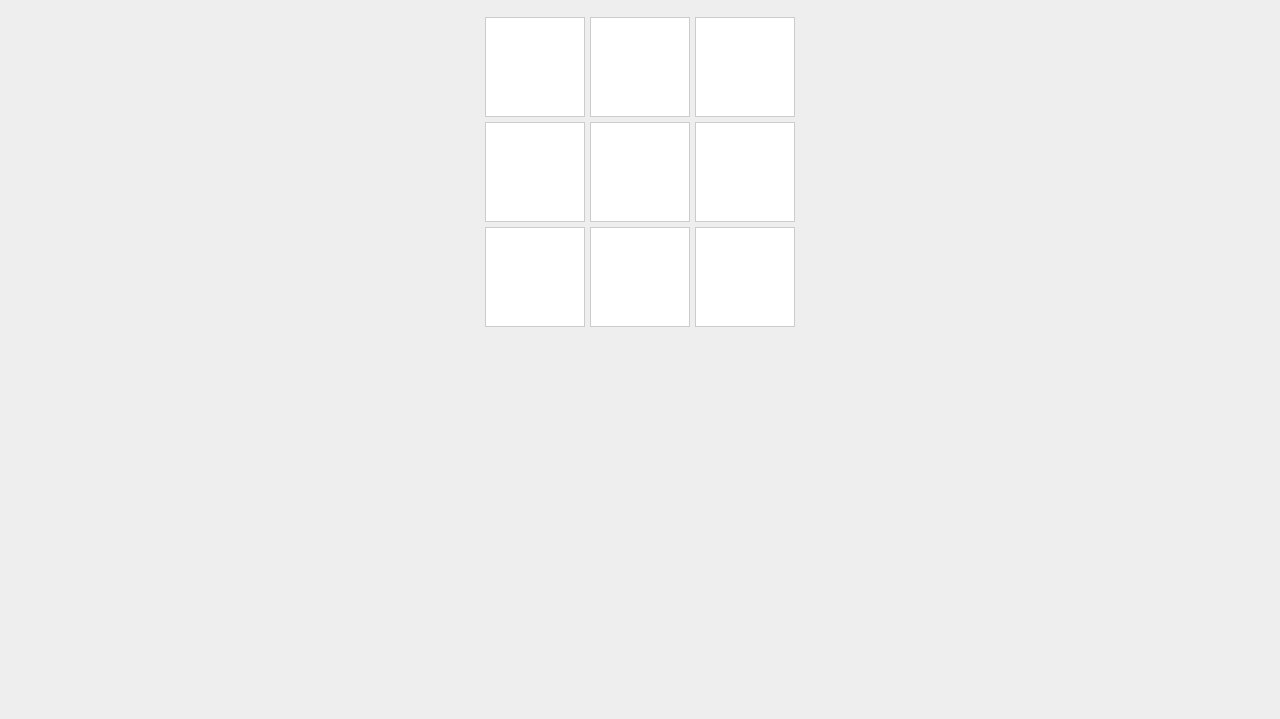
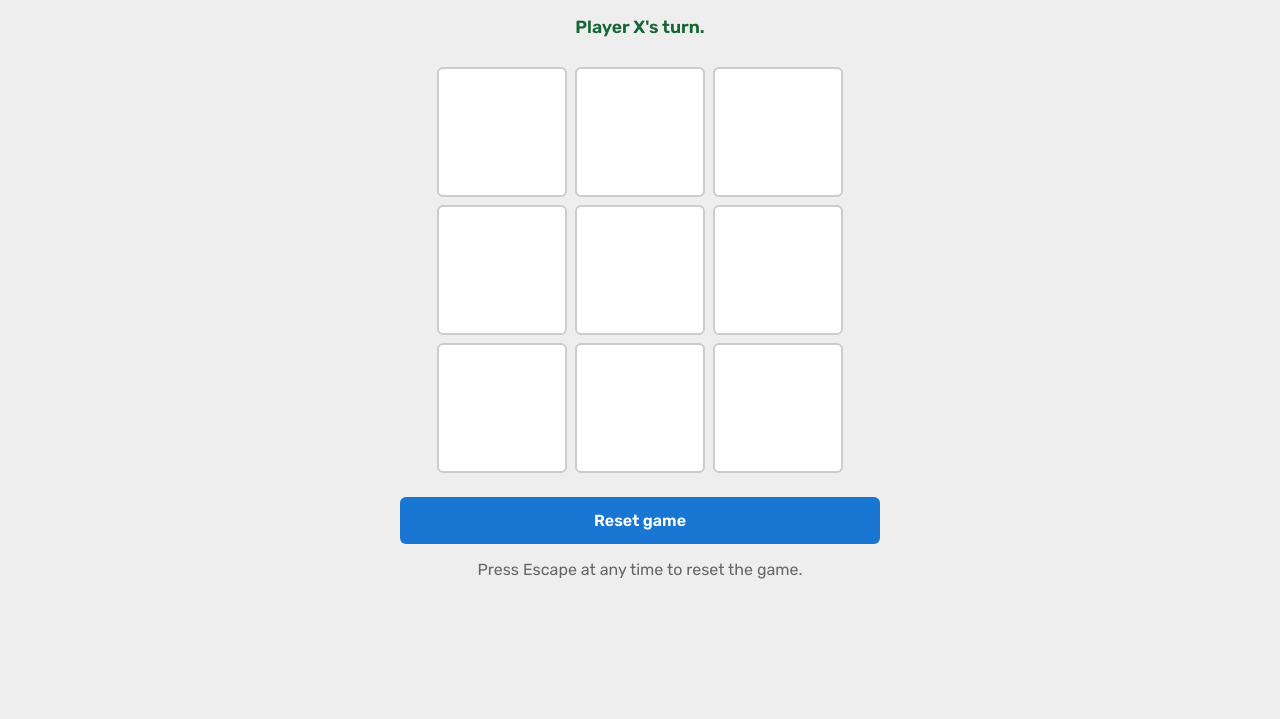
Before and after one commit to 9gkc/TicTacToe, a plain HTML site: page index.html in a window 1280 px wide. Shown: the part 81-800 px from the top of the page. Drawn offline with Linux system fonts and the light colour scheme.

Commit message:
Fix game state and improve player UX

```diff
--- a/index.html
+++ b/index.html
@@ -3,7 +3,7 @@
   <head>
     <meta charset="UTF-8" />
     <meta name="viewport" content="width=device-width, initial-scale=1.0" />
-    <title>Project</title>
+    <title>Accessible Tic Tac Toe</title>
     <link rel="stylesheet" href="main.css" />
     <link rel="preconnect" href="https://fonts.googleapis.com" />
     <link rel="preconnect" href="https://fonts.gstatic.com" crossorigin />
@@ -12,8 +12,13 @@
       rel="stylesheet" />
   </head>
   <body>
-    <h1>Tic Tac Toe Game</h1>
-    <div class="board"></div>
+    <main>
+      <h1>Tic Tac Toe</h1>
+      <p id="game-status" class="game-status" role="status" aria-live="polite">Player X's turn.</p>
+      <div class="board" role="grid" aria-label="Tic Tac Toe board"></div>
+      <button type="button" id="reset-game" class="reset-game">Reset game</button>
+      <p class="help-text">Press Escape at any time to reset the game.</p>
+    </main>
     <script src="main.js"></script>
   </body>
 </html>
--- a/main.css
+++ b/main.css
@@ -1,42 +1,100 @@
 * {
-  -webkit-box-sizing: border-box;
   box-sizing: border-box;
 }
 body {
   font-family: "Rubik", sans-serif;
-  font-optical-sizing: auto;
   background-color: #eee;
   margin: 0;
+  color: #1f2937;
+}
+main {
+  max-width: 520px;
+  margin: 0 auto;
+  padding: 0 20px 32px;
 }
 h1 {
   padding: 20px;
-  margin: 0 0 20px;
+  margin: 0 -20px 20px;
   background-color: white;
   text-align: center;
 }
+.game-status {
+  min-height: 1.5em;
+  text-align: center;
+  font-size: 1.1rem;
+  font-weight: 600;
+}
+.game-status[data-tone="success"] {
+  color: #166534;
+}
 .board {
   display: grid;
-  grid-template-columns: repeat(3, 100px);
-  grid-template-rows: repeat(3, 100px);
-  gap: 5px;
+  grid-template-columns: repeat(3, minmax(80px, 130px));
+  grid-template-rows: repeat(3, minmax(80px, 130px));
+  gap: 8px;
   justify-content: center;
+  margin: 24px auto;
 }
 .cell {
   background-color: white;
-  border: 1px solid #ccc;
+  border: 2px solid #ccc;
+  border-radius: 6px;
   display: flex;
   justify-content: center;
   align-items: center;
-  font-size: 50px;
+  font-size: clamp(2.5rem, 12vw, 4rem);
+  font-weight: bold;
   cursor: pointer;
-  transition: 0.3s;
+  transition: 0.2s;
 }
-.cell:hover {
+.cell:not(:disabled):hover {
   background-color: #f9f9f9;
+  border-color: #888;
+}
+.cell:focus-visible,
+.reset-game:focus-visible {
+  outline: 3px solid #1976d2;
+  outline-offset: 3px;
+}
+.cell:disabled {
+  cursor: not-allowed;
 }
 .player-x {
-  color: #f00;
+  color: #d32f2f;
 }
 .player-o {
-  color: #00f;
+  color: #1565c0;
 }
+.winning-cell {
+  background-color: #fff3cd;
+  border-color: #f59e0b;
+}
+.reset-game {
+  display: block;
+  width: 100%;
+  padding: 14px 20px;
+  border: none;
+  border-radius: 6px;
+  background-color: #1976d2;
+  color: white;
+  font: inherit;
+  font-weight: 600;
+  cursor: pointer;
+}
+.reset-game:hover {
+  background-color: #0d47a1;
+}
+.help-text {
+  text-align: center;
+  color: #666;
+}
+@media (max-width: 360px) {
+  main {
+    padding-left: 12px;
+    padding-right: 12px;
+  }
+  h1 {
+    margin-left: -12px;
+    margin-right: -12px;
+  }
+}
--- a/main.js
+++ b/main.js
@@ -1,34 +1,8 @@
 const board = document.querySelector(".board");
-let currentPlayer = "X";
-let cells = Array.from({ length: 9 });
-
-const handleClick = (e) => {
-  const cellIndex = e.target.dataset.index;
-  // console.log(cellIndex);
-  // Check If Cell Is Empty Or No
-  if (cells[cellIndex]) return;
-  updateCell(cellIndex, currentPlayer);
-  const winner = checkWinner();
-  console.log(winner);
-  if (winner || !cells.includes(undefined)) {
-    alert(winner ? `Player ${winner} Wins!` : "Its a Draw!");
-    resetGame();
-  }
-};
-
-const updateCell = (index, value) => {
-  cells[index] = value; // Update Array Value
-  const cell = board.querySelector(`[data-index="${index}"]`);
-  cell.textContent = value;
-  cell.classList.add(value === "X" ? "player-x" : "player-o");
-  // Switch Player
-  currentPlayer = currentPlayer === "X" ? "O" : "X";
-  console.log(cells);
-};
-
-const checkWinner = () => {
+const statusElement = document.querySelector("#game-status");
+const resetButton = document.querySelector("#reset-game");
 const winningCombos = [
-    [0, 1, 2], // 0 = X, 1 = X, 2 = X = Winning Combo
+  [0, 1, 2],
   [3, 4, 5],
   [6, 7, 8],
   [0, 3, 6],
@@ -37,41 +11,90 @@ const checkWinner = () => {
   [0, 4, 8],
   [2, 4, 6],
 ];
+let currentPlayer = "X";
+let cells = Array(9).fill(null);
+let gameOver = false;
 
+function setStatus(message, tone = "info") {
+  if (!statusElement) return;
+  statusElement.textContent = message;
+  statusElement.dataset.tone = tone;
+}
+
+function checkWinner() {
   for (const combo of winningCombos) {
     const [a, b, c] = combo;
-    // console.log(combo);
-    // console.log(a);
-    // console.log(b);
-    // console.log(c);
-    // X && X = X && X = X
     if (cells[a] && cells[a] === cells[b] && cells[a] === cells[c]) {
-      return cells[a];
+      return { player: cells[a], combo };
     }
   }
   return null;
-};
+}
 
-const resetGame = () => {
-  cells = Array.from({ length: 9 });
+function renderCell(index) {
+  const cell = board?.querySelector(`[data-index="${index}"]`);
+  if (!cell) return;
+  const value = cells[index];
+  cell.textContent = value || "";
+  cell.classList.toggle("player-x", value === "X");
+  cell.classList.toggle("player-o", value === "O");
+  cell.disabled = Boolean(value) || gameOver;
+  cell.setAttribute("aria-label", value ? `Cell ${index + 1}: ${value}` : `Cell ${index + 1}: empty`);
+}
+
+function renderBoard() {
+  cells.forEach((_, index) => renderCell(index));
+}
+
+function finishGame(winner) {
+  gameOver = true;
+  if (winner) {
+    winner.combo.forEach((index) => board?.querySelector(`[data-index="${index}"]`)?.classList.add("winning-cell"));
+    setStatus(`Player ${winner.player} wins! Press Reset game to play again.`, "success");
+  } else {
+    setStatus("It is a draw. Press Reset game to play again.", "info");
+  }
+  renderBoard();
+}
+
+function handleClick(event) {
+  const cell = event.currentTarget;
+  const index = Number(cell.dataset.index);
+  if (gameOver || cells[index]) return;
+  cells[index] = currentPlayer;
+  renderCell(index);
+  const winner = checkWinner();
+  if (winner || cells.every(Boolean)) {
+    finishGame(winner);
+    return;
+  }
+  currentPlayer = currentPlayer === "X" ? "O" : "X";
+  setStatus(`Player ${currentPlayer}'s turn.`);
+}
+
+function resetGame() {
+  cells = Array(9).fill(null);
   currentPlayer = "X";
-  board.querySelectorAll(".cell").forEach((cell) => {
-    cell.textContent = "";
-    cell.classList.remove("player-x", "player-o");
-  });
-};
+  gameOver = false;
+  board?.querySelectorAll(".cell").forEach((cell) => cell.classList.remove("winning-cell"));
+  renderBoard();
+  setStatus("Player X's turn.", "success");
+}
 
-document.addEventListener("keydown", (e) => {
-  if (e.key === "Escape") resetGame();
-});
-
-cells.forEach((cell, index) => {
-  cell = document.createElement("div");
-  cell.classList.add("cell");
-  cell.dataset.index = index;
-  // cell.textContent = index;
+if (board) {
+  cells.forEach((_, index) => {
+    const cell = document.createElement("button");
+    cell.type = "button";
+    cell.className = "cell";
+    cell.dataset.index = String(index);
+    cell.setAttribute("aria-label", `Cell ${index + 1}: empty`);
     cell.addEventListener("click", handleClick);
     board.appendChild(cell);
   });
+}
 
-checkWinner();
+resetButton?.addEventListener("click", resetGame);
+document.addEventListener("keydown", (event) => {
+  if (event.key === "Escape") resetGame();
+});
+resetGame();
```
Also changed, not shown: 1 other file. Lines whose indentation alone changed are shown as unchanged.
